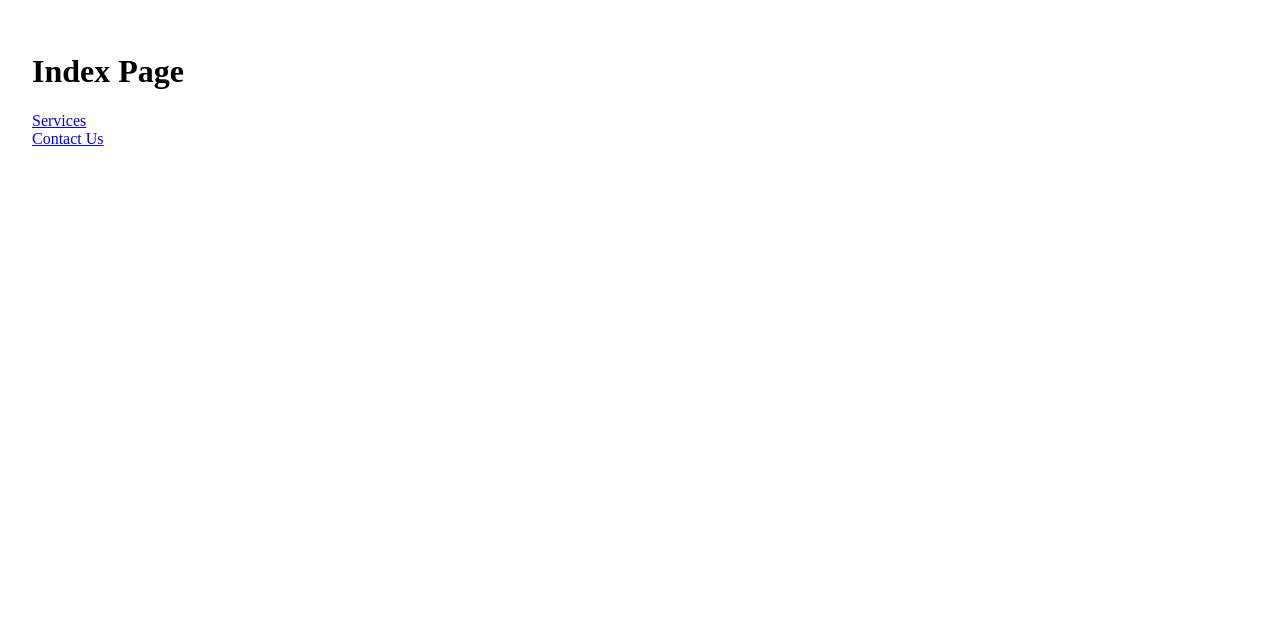
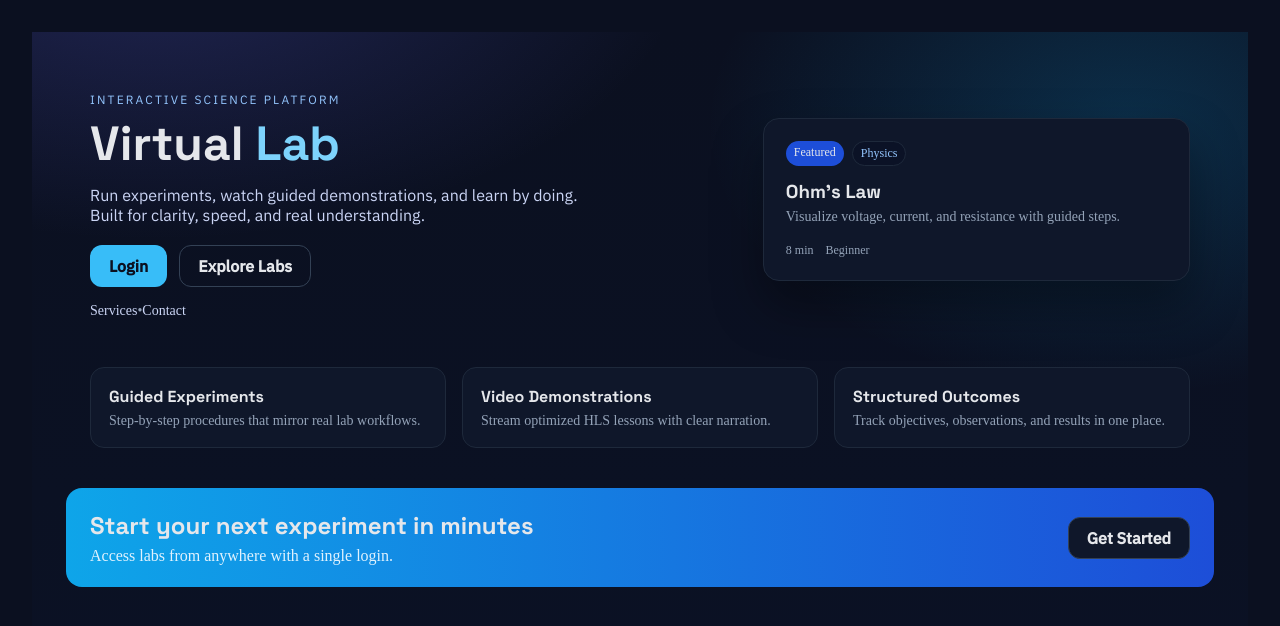
Before and after one commit to ashok-byte-singh/railway-nuxt-laravel-hls, a Nuxt app in the folder nuxt/: page / in a window 1280 px wide. Shown: the top 626 px of the page. Built offline with nearby package versions, Linux system fonts and the light colour scheme; no server answers.

Commit message:
commit block right click

```diff
--- a/nuxt/app/pages/index.vue
+++ b/nuxt/app/pages/index.vue
@@ -1,7 +1,263 @@
 <template>
-    <div>
-        <h1>Index Page</h1>
-        <NuxtLink to="/service">Services</NuxtLink><br/>
-        <NuxtLink to="/contact">Contact Us</NuxtLink>
-    </div>
+  <div class="page">
+    <header class="hero">
+      <div class="hero-copy">
+        <p class="eyebrow">Interactive Science Platform</p>
+        <h1>
+          Virtual <span class="accent">Lab</span>
+        </h1>
+        <p class="subhead">
+          Run experiments, watch guided demonstrations, and learn by doing.
+          Built for clarity, speed, and real understanding.
+        </p>
+        <div class="cta">
+          <NuxtLink to="/login" class="btn primary">Login</NuxtLink>
+          <NuxtLink to="/experiments" class="btn ghost">Explore Labs</NuxtLink>
+        </div>
+        <div class="quick-links">
+          <NuxtLink to="/service">Services</NuxtLink>
+          <span>•</span>
+          <NuxtLink to="/contact">Contact</NuxtLink>
+        </div>
+      </div>
+      <div class="hero-card">
+        <div class="card-top">
+          <span class="chip">Featured</span>
+          <span class="chip ghost">Physics</span>
+        </div>
+        <h3>Ohm’s Law</h3>
+        <p>Visualize voltage, current, and resistance with guided steps.</p>
+        <div class="card-meta">
+          <span>8 min</span>
+          <span>Beginner</span>
+        </div>
+      </div>
+    </header>
+
+    <section class="grid">
+      <div class="panel">
+        <h4>Guided Experiments</h4>
+        <p>Step-by-step procedures that mirror real lab workflows.</p>
+      </div>
+      <div class="panel">
+        <h4>Video Demonstrations</h4>
+        <p>Stream optimized HLS lessons with clear narration.</p>
+      </div>
+      <div class="panel">
+        <h4>Structured Outcomes</h4>
+        <p>Track objectives, observations, and results in one place.</p>
+      </div>
+    </section>
+
+    <section class="cta-band">
+      <div>
+        <h2>Start your next experiment in minutes</h2>
+        <p>Access labs from anywhere with a single login.</p>
+      </div>
+      <NuxtLink to="/login" class="btn dark">Get Started</NuxtLink>
+    </section>
+  </div>
 </template>
+
+<style scoped>
+@import url('https://fonts.googleapis.com/css2?family=Space+Grotesk:wght@400;500;700&family=IBM+Plex+Sans:wght@400;500&display=swap');
+
+:global(body) {
+  background: #0b1020;
+}
+
+.page {
+  color: #e5e7eb;
+  min-height: 100vh;
+  padding: 48px 20px 72px;
+  background:
+    radial-gradient(900px 500px at 10% -10%, rgba(99, 102, 241, 0.25), transparent 60%),
+    radial-gradient(700px 450px at 90% 10%, rgba(14, 165, 233, 0.2), transparent 60%),
+    linear-gradient(180deg, #0b1020 0%, #0b1226 100%);
+}
+
+.hero {
+  max-width: 1100px;
+  margin: 0 auto 48px;
+  display: grid;
+  grid-template-columns: 1.2fr 0.8fr;
+  gap: 32px;
+  align-items: center;
+}
+
+.hero-copy h1 {
+  font-family: "Space Grotesk", sans-serif;
+  font-size: 48px;
+  line-height: 1.05;
+  margin: 10px 0 14px;
+}
+
+.eyebrow {
+  font-family: "IBM Plex Sans", sans-serif;
+  letter-spacing: 0.18em;
+  text-transform: uppercase;
+  font-size: 12px;
+  color: #93c5fd;
+}
+
+.accent {
+  color: #7dd3fc;
+}
+
+.subhead {
+  font-family: "IBM Plex Sans", sans-serif;
+  font-size: 16px;
+  color: #cbd5f5;
+  max-width: 520px;
+}
+
+.cta {
+  margin-top: 20px;
+  display: flex;
+  gap: 12px;
+  flex-wrap: wrap;
+}
+
+.btn {
+  padding: 10px 18px;
+  border-radius: 12px;
+  text-decoration: none;
+  font-weight: 600;
+  font-family: "IBM Plex Sans", sans-serif;
+  border: 1px solid transparent;
+}
+
+.btn.primary {
+  background: #38bdf8;
+  color: #0b1020;
+}
+
+.btn.ghost {
+  background: transparent;
+  color: #e5e7eb;
+  border-color: #334155;
+}
+
+.btn.dark {
+  background: #0f172a;
+  color: #e5e7eb;
+  border: 1px solid #334155;
+}
+
+.quick-links {
+  margin-top: 16px;
+  font-size: 14px;
+  color: #94a3b8;
+}
+
+.quick-links a {
+  color: #cbd5f5;
+  text-decoration: none;
+}
+
+.hero-card {
+  background: #0f172a;
+  border: 1px solid #1e293b;
+  border-radius: 16px;
+  padding: 22px;
+  box-shadow: 0 25px 50px rgba(0, 0, 0, 0.35);
+}
+
+.card-top {
+  display: flex;
+  gap: 8px;
+  margin-bottom: 14px;
+}
+
+.chip {
+  padding: 4px 8px;
+  border-radius: 999px;
+  background: #1d4ed8;
+  font-size: 12px;
+}
+
+.chip.ghost {
+  background: #0b1226;
+  border: 1px solid #1e293b;
+  color: #93c5fd;
+}
+
+.hero-card h3 {
+  margin: 0 0 6px;
+  font-family: "Space Grotesk", sans-serif;
+}
+
+.hero-card p {
+  color: #94a3b8;
+  margin: 0 0 18px;
+  font-size: 14px;
+}
+
+.card-meta {
+  display: flex;
+  gap: 12px;
+  font-size: 12px;
+  color: #94a3b8;
+}
+
+.grid {
+  max-width: 1100px;
+  margin: 0 auto 40px;
+  display: grid;
+  grid-template-columns: repeat(3, 1fr);
+  gap: 16px;
+}
+
+.panel {
+  background: #0f172a;
+  border: 1px solid #1e293b;
+  border-radius: 14px;
+  padding: 18px;
+}
+
+.panel h4 {
+  margin: 0 0 6px;
+  font-family: "Space Grotesk", sans-serif;
+}
+
+.panel p {
+  margin: 0;
+  color: #94a3b8;
+  font-size: 14px;
+}
+
+.cta-band {
+  max-width: 1100px;
+  margin: 0 auto;
+  background: linear-gradient(90deg, #0ea5e9, #1d4ed8);
+  border-radius: 16px;
+  padding: 22px 24px;
+  display: flex;
+  align-items: center;
+  justify-content: space-between;
+  gap: 20px;
+}
+
+.cta-band h2 {
+  margin: 0 0 6px;
+  font-family: "Space Grotesk", sans-serif;
+}
+
+.cta-band p {
+  margin: 0;
+  color: #e0f2fe;
+}
+
+@media (max-width: 900px) {
+  .hero {
+    grid-template-columns: 1fr;
+  }
+  .grid {
+    grid-template-columns: 1fr;
+  }
+  .cta-band {
+    flex-direction: column;
+    align-items: flex-start;
+  }
+}
+</style>
```
